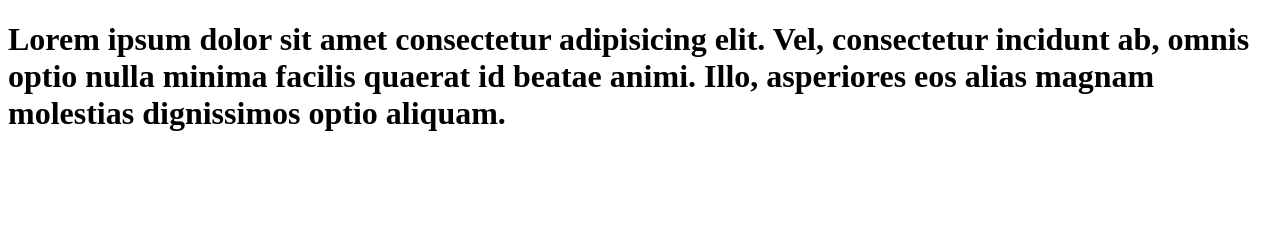
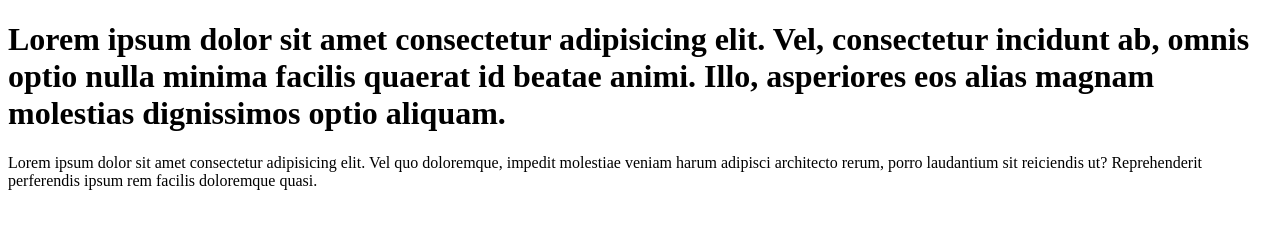
Before and after one commit to zyrolax/learn-git, a plain HTML site: page index.html in a window 1280 px wide. Drawn offline with Linux system fonts and the light colour scheme.

Commit message:
we have added paragraph to code

```diff
--- a/index.html
+++ b/index.html
@@ -11,5 +11,12 @@
       incidunt ab, omnis optio nulla minima facilis quaerat id beatae animi.
       Illo, asperiores eos alias magnam molestias dignissimos optio aliquam.
     </h1>
+
+    <p>
+      Lorem ipsum dolor sit amet consectetur adipisicing elit. Vel quo
+      doloremque, impedit molestiae veniam harum adipisci architecto rerum,
+      porro laudantium sit reiciendis ut? Reprehenderit perferendis ipsum rem
+      facilis doloremque quasi.
+    </p>
   </body>
 </html>
```
